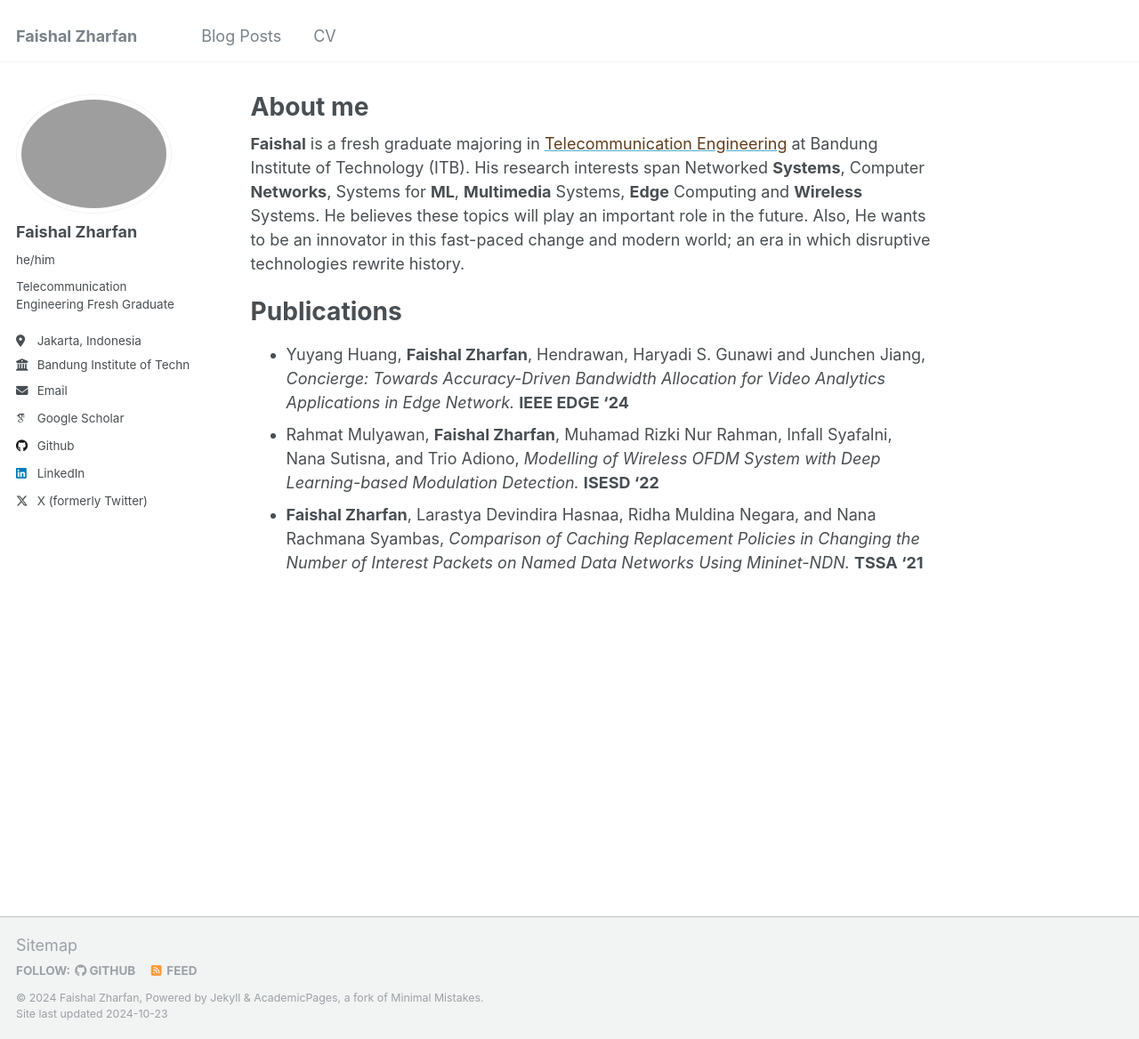
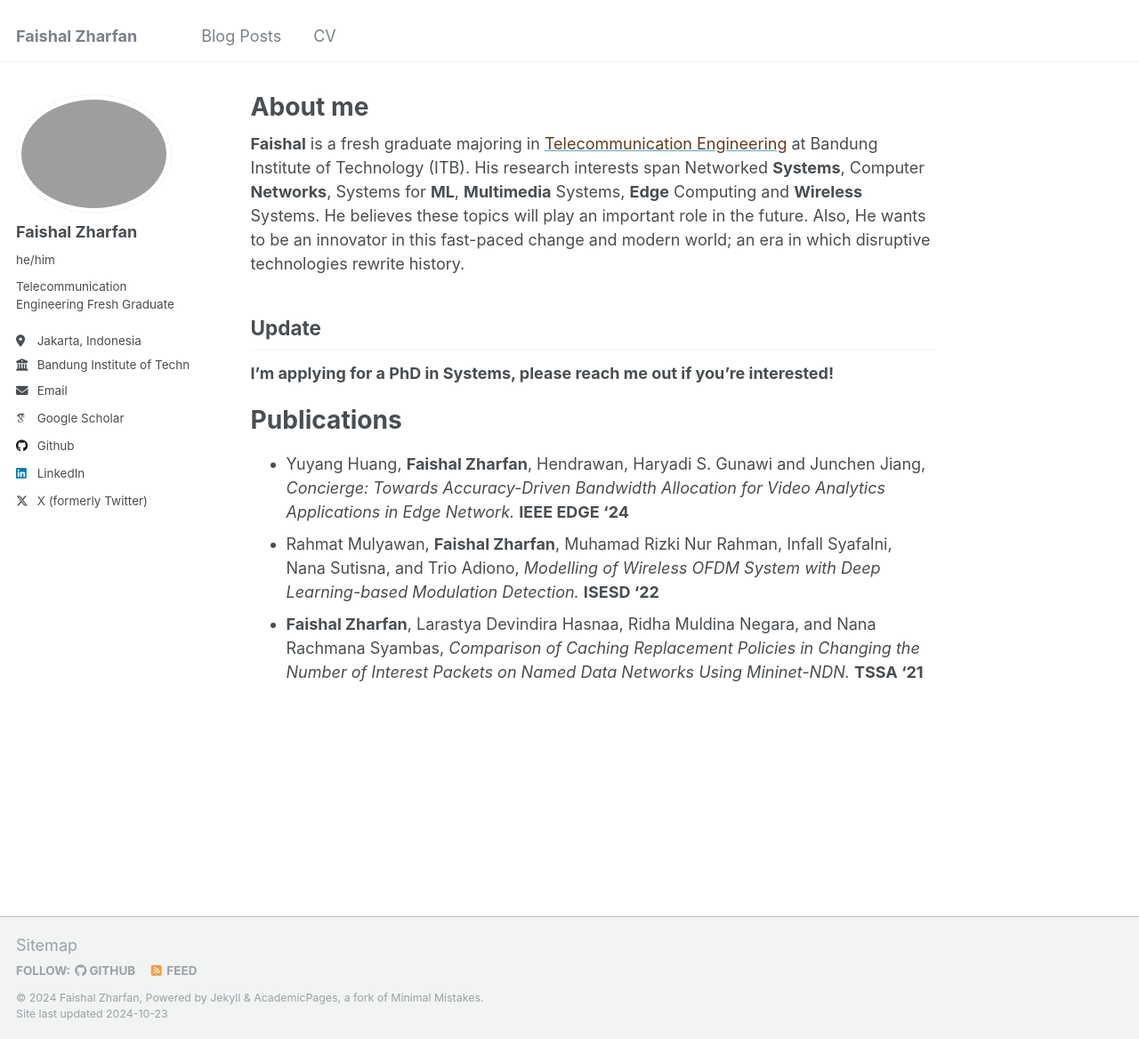
Before and after one commit to zharfanf/zharfanf.github.io, a Jekyll site: the page built from _pages/about.md, in a window 1280 px wide and 1168 px high. Shown: the whole window at 89% size. Built offline with Jekyll 4.4.1, drawn with Linux system fonts in a browser that asks for light colours; some web fonts are replaced.

Commit message:
update content

```diff
--- a/_pages/about.md
+++ b/_pages/about.md
@@ -11,6 +11,9 @@ redirect_from:
 His research interests span Networked **Systems**, Computer **Networks**, Systems for **ML**, **Multimedia** Systems, **Edge** Computing and **Wireless** Systems. He believes these topics will play an important role in the future. Also, He wants to be an innovator in this fast-paced change and modern world; an era in which disruptive technologies rewrite history.
 <br>
 
+## Update
+**I'm applying for a PhD in Systems, please reach me out if you're interested!**
+
 Publications
 ======
 
```
